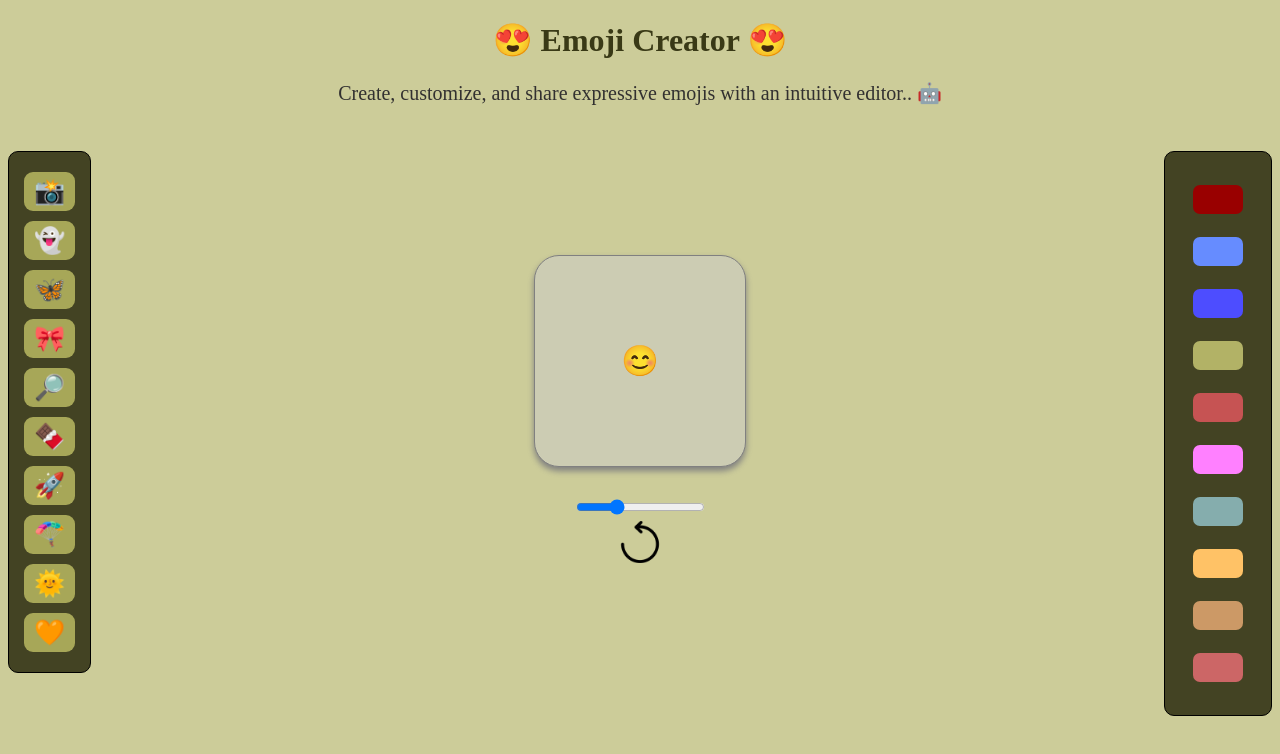
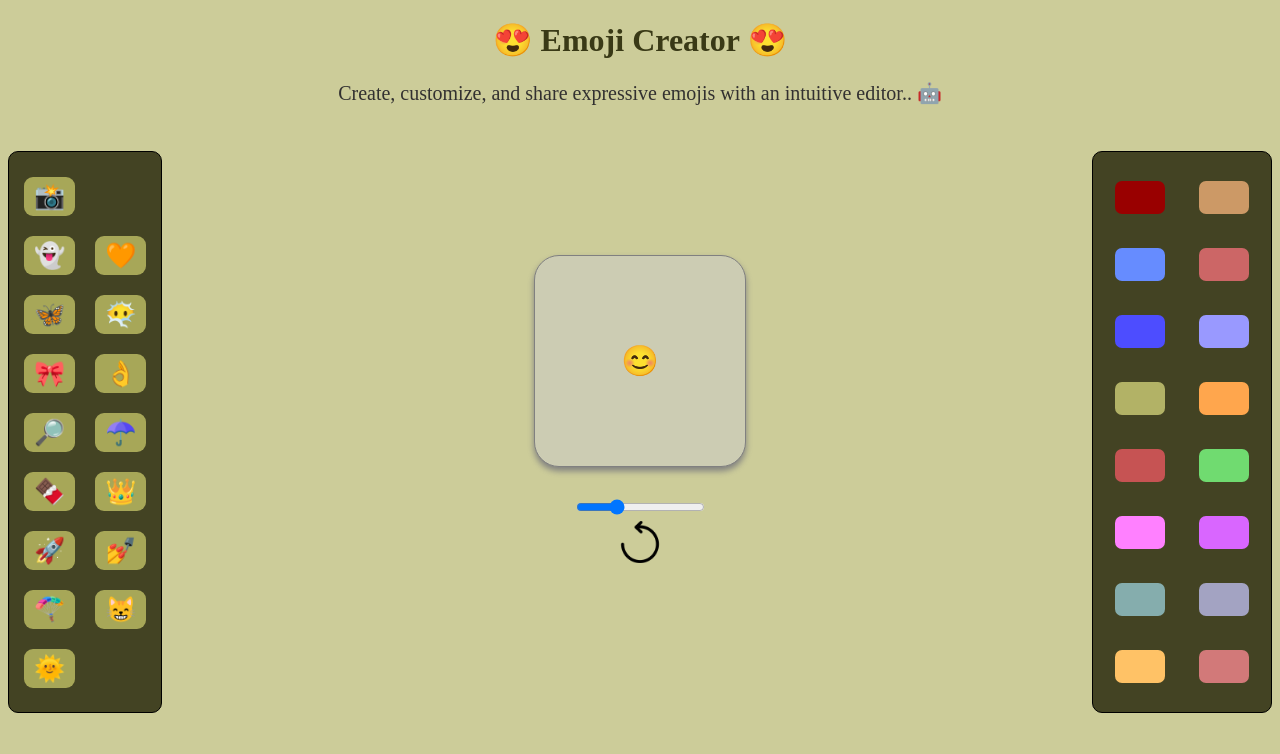
Before and after one commit to SrushtiWanjari/Emoji-Editor-App, a React (Vite) app in the folder Emoji-Editor-App/: page / in a window 1280 px wide. Shown: the top 754 px of the page. Built offline with nearby package versions, Linux system fonts and the light colour scheme.

Commit message:
code added

```diff
--- a/Emoji-Editor-App/src/Home/Home.css
+++ b/Emoji-Editor-App/src/Home/Home.css
@@ -24,16 +24,25 @@ body {
   border-radius: 25px;
   border: 1px solid gray;
   box-shadow: 0 4px 6px gray;
+
+
 }
 
 .emoji-picker {
   width: fit-content;
+  height: 540px;
   border: 1px solid black;
   padding: 10px 5px;
   border-radius: 10px;
   position: absolute;
   top: 130px;
   background-color: #434323;
+   display: flex;
+   flex-direction: column;
+ justify-content: center;
+ align-items: center;
+ flex-wrap: wrap;
+
 }
 .emoji-range {
   display: flex;
@@ -53,6 +62,7 @@ body {
 }
 .color-picker {
   width: fit-content;
+    height: 540px;
   border: 1px solid black;
   padding: 10px 5px;
   border-radius: 10px;
@@ -60,4 +70,9 @@ body {
   top: 130px;
   right: 0;
   background-color: #434323;
+   display: flex;
+   flex-direction: column;
+ justify-content: center;
+ align-items: center;
+ flex-wrap: wrap;
 }
--- a/Emoji-Editor-App/src/Home/Home.jsx
+++ b/Emoji-Editor-App/src/Home/Home.jsx
@@ -52,6 +52,14 @@ function Home() {
         <EmojiButton emoji={"🪂"} setEmoji={setEmoji} />
         <EmojiButton emoji={"🌞"} setEmoji={setEmoji} />
         <EmojiButton emoji={"🧡"} setEmoji={setEmoji} />
+        <EmojiButton emoji={"😶‍🌫️"} setEmoji={setEmoji} />
+        <EmojiButton emoji={"👌"} setEmoji={setEmoji} />
+        <EmojiButton emoji={"☂️"} setEmoji={setEmoji} />
+        <EmojiButton emoji={"👑"} setEmoji={setEmoji} />
+        <EmojiButton emoji={"💅"} setEmoji={setEmoji} />
+        <EmojiButton emoji={"😸"} setEmoji={setEmoji} />
+
+
       </div>
 
       <div className="color-picker">
@@ -65,6 +73,12 @@ function Home() {
         <ColorButton bgColor={"#ffc266"} setBgColor={setBgColor} />
         <ColorButton bgColor={"#cc9966"} setBgColor={setBgColor} />
         <ColorButton bgColor={"#cc6666"} setBgColor={setBgColor} />
+        <ColorButton bgColor={"#9999ff"} setBgColor={setBgColor} />
+        <ColorButton bgColor={" #ffa64d"} setBgColor={setBgColor} />
+        <ColorButton bgColor={"#70db70"} setBgColor={setBgColor} />
+        <ColorButton bgColor={" #d966ff"} setBgColor={setBgColor} />
+        <ColorButton bgColor={"#a3a3c2"} setBgColor={setBgColor} />
+        <ColorButton bgColor={"#d27979"} setBgColor={setBgColor} />
       </div>
     </div>
   );
--- a/Emoji-Editor-App/src/components/ColorButton/ColorButton.css
+++ b/Emoji-Editor-App/src/components/ColorButton/ColorButton.css
@@ -1,8 +1,8 @@
 .color {
-  height: 19px;
+  height: 23px;
   width: 30px;
   padding: 5px 10px;
-  margin: 23px;
+  margin: 17px;
   cursor: pointer;
   border-radius: 7px;
 }
--- a/Emoji-Editor-App/src/components/EmojiButton/EmojiButton.css
+++ b/Emoji-Editor-App/src/components/EmojiButton/EmojiButton.css
@@ -5,4 +5,5 @@
   cursor: pointer;
   border-radius: 9px;
  background-color:  #a7a758;
+
 }
```
